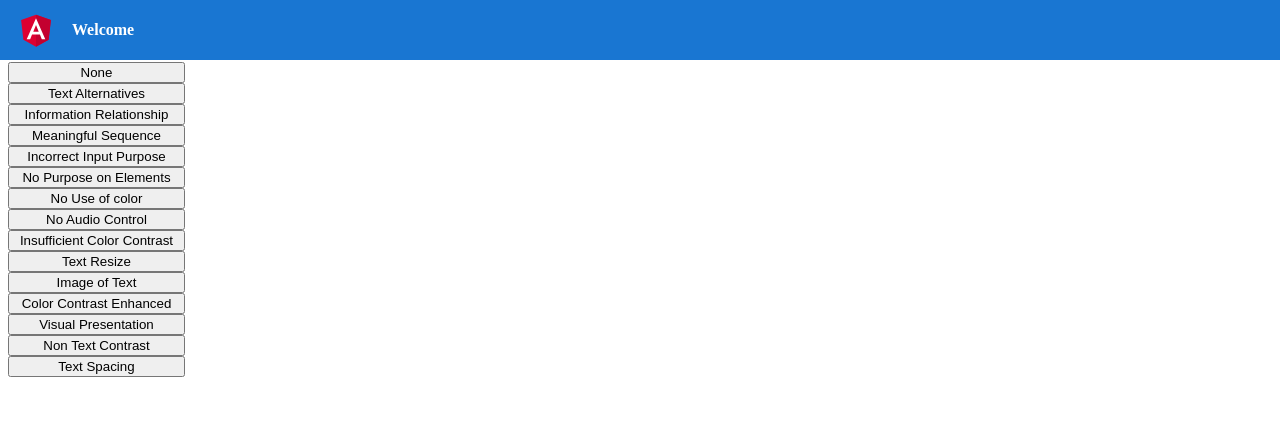
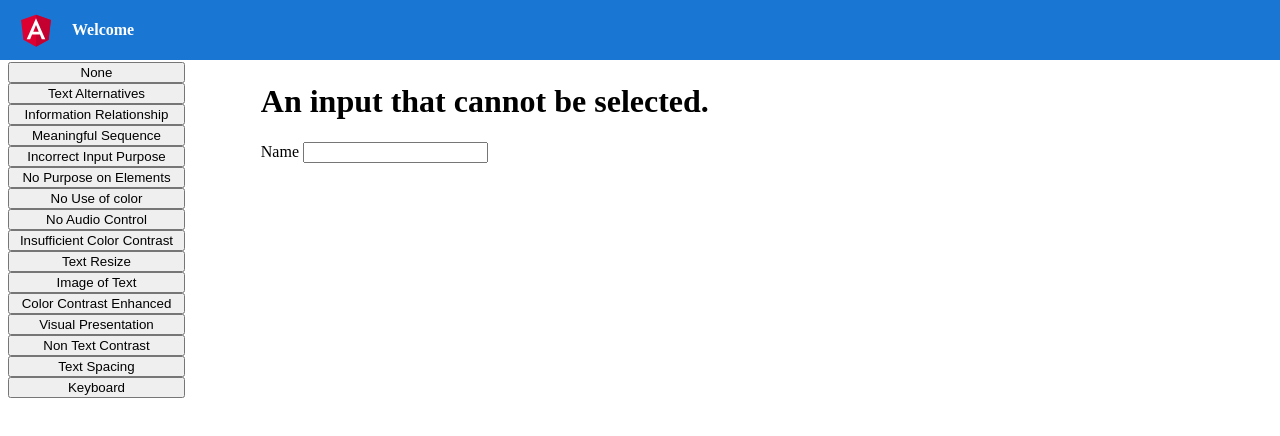
Before and after one commit to Web-Framework-Accessibility-Ratings/inacessible-angular-web-app, an Angular app in the folder inaccessible-angular-web-app/: page /keyboard in a window 1280 px wide. Before the commit this address led to /. Shown: the top 436 px of the page. Built offline with nearby package versions, Linux system fonts and the light colour scheme.

Commit message:
2.1.1 completed

```diff
--- a/inaccessible-angular-web-app/src/app/app-routing.module.ts
+++ b/inaccessible-angular-web-app/src/app/app-routing.module.ts
@@ -14,6 +14,7 @@ import { ColorContrastEnhancedComponent } from './color-contrast-enhanced/color-
 import { VisualPresentationComponent } from './visual-presentation/visual-presentation.component';
 import { NonTextContrastComponent } from './non-text-contrast/non-text-contrast.component';
 import { TextSpacingComponent } from './text-spacing/text-spacing.component';
+import { KeyboardComponent } from './keyboard/keyboard.component';
 
 const routes: Routes = [
   {
@@ -71,6 +72,10 @@ const routes: Routes = [
   {
     path: 'textSpacing',
     component: TextSpacingComponent
+  },
+  {
+    path: 'keyboard',
+    component: KeyboardComponent
   }
 ];
 
--- a/inaccessible-angular-web-app/src/app/app.component.html
+++ b/inaccessible-angular-web-app/src/app/app.component.html
@@ -62,6 +62,7 @@
     <button class="links" routerLink="visualPresentation">Visual Presentation</button>
     <button class="links" routerLink="nonTextContrast">Non Text Contrast</button>
     <button class="links" routerLink="textSpacing">Text Spacing</button>
+    <button class="links" routerLink="keyboard">Keyboard</button>
   </div>
   <div class="inaccessibleContentStyle" role="main">
     <router-outlet></router-outlet>
--- a/inaccessible-angular-web-app/src/app/app.module.ts
+++ b/inaccessible-angular-web-app/src/app/app.module.ts
@@ -17,6 +17,7 @@ import { ColorContrastEnhancedComponent } from './color-contrast-enhanced/color-
 import { VisualPresentationComponent } from './visual-presentation/visual-presentation.component';
 import { NonTextContrastComponent } from './non-text-contrast/non-text-contrast.component';
 import { TextSpacingComponent } from './text-spacing/text-spacing.component';
+import { KeyboardComponent } from './keyboard/keyboard.component';
 
 @NgModule({
   declarations: [
@@ -34,7 +35,8 @@ import { TextSpacingComponent } from './text-spacing/text-spacing.component';
     ColorContrastEnhancedComponent,
     VisualPresentationComponent,
     NonTextContrastComponent,
-    TextSpacingComponent
+    TextSpacingComponent,
+    KeyboardComponent
   ],
   imports: [
     BrowserModule,
--- /dev/null
+++ b/inaccessible-angular-web-app/src/app/keyboard/keyboard.component.html
@@ -0,0 +1,9 @@
+<div>
+    <h1>An input that cannot be selected.</h1>
+    <p>
+        <label>
+            Name
+            <input id="input" type="text" onFocus='document.getElementById("input").blur()'/>
+        </label>
+    </p>
+</div>
--- /dev/null
+++ b/inaccessible-angular-web-app/src/app/keyboard/keyboard.component.ts
@@ -0,0 +1,15 @@
+import { Component, OnInit } from '@angular/core';
+
+@Component({
+  selector: 'app-keyboard',
+  templateUrl: './keyboard.component.html',
+  styleUrls: ['./keyboard.component.css']
+})
+export class KeyboardComponent implements OnInit {
+
+  constructor() { }
+
+  ngOnInit(): void {
+  }
+
+}
```
Also changed, not shown: inaccessible-angular-web-app/src/app/keyboard/keyboard.component.css (added), 1 other file (tests, documents, lock files or other folders).
